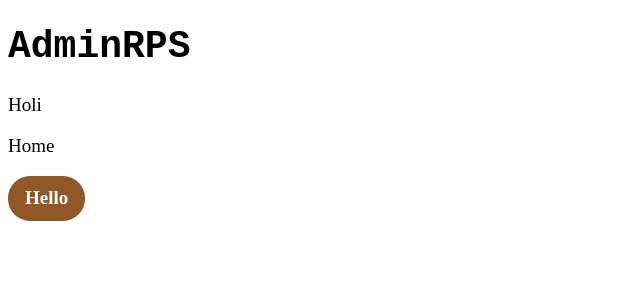
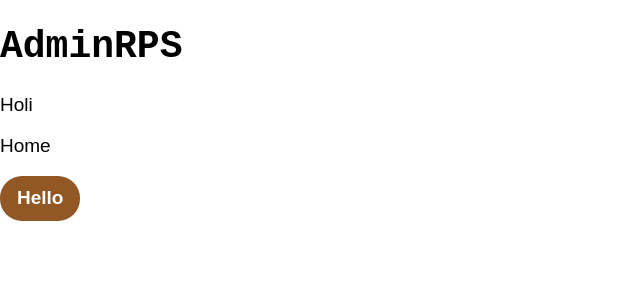
Before and after one commit to sandersuarez/adminrps, a React app: page / in a window 1280 px wide. Shown: the top 300 px of the page, without its empty margins (0-640 px from the left). Built offline with nearby package versions, Linux system fonts and the light colour scheme.

Commit message:
Add the font family, the margin, and the box sizing global rules

```diff
--- a/src-js/styles/global.css
+++ b/src-js/styles/global.css
@@ -3,6 +3,12 @@ html {
   font-size: 62.5%;
 }
 
+* {
+  box-sizing: border-box;
+}
+
 body {
+  font-family: 'NotoSans', sans-serif;
   font-size: 1.6rem;
+  margin: 0;
 }
```
